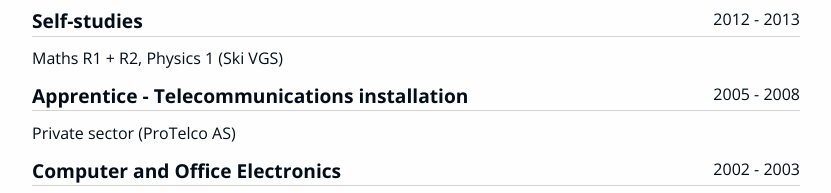
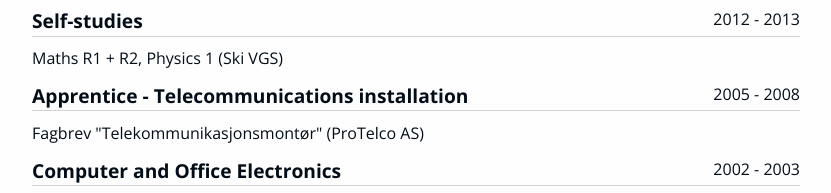
Before and after one commit to plastboks/plastboks.github.io, a plain HTML site: page index.html in a window 1280 px wide. Shown: the part 1149-1342 px from the top of the page, without its empty margins (224-1055 px from the left). Drawn offline with nearby package versions, Linux system fonts and the light colour scheme.

Commit message:
corrected education description
Signed-off-by: Alexander Skjolden <alex@plastboks.net>

```diff
--- a/index.html
+++ b/index.html
@@ -129,7 +129,7 @@
                 <span class="date">2005 - 2008</span>
             </h3>
             <p>
-                Private sector (ProTelco AS)
+                Fagbrev "Telekommunikasjonsmontør" (ProTelco AS)
             </p>
             <p>
             <h3 class="lined">
```
